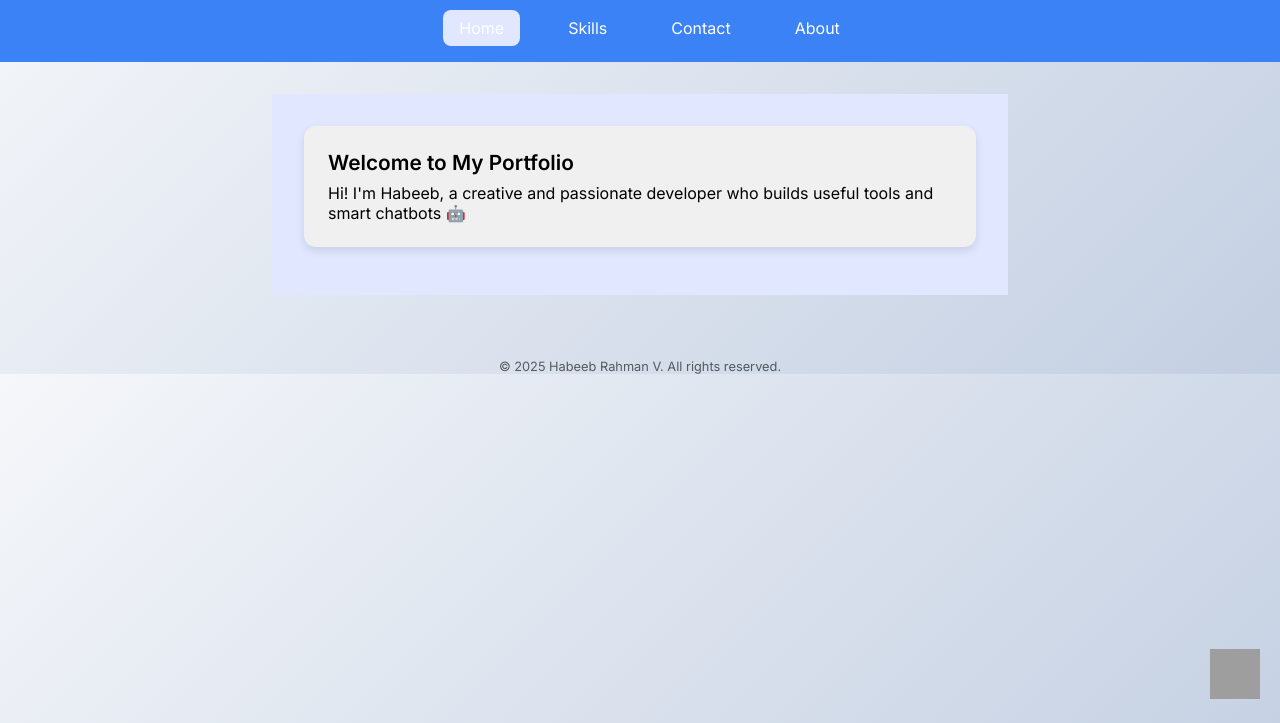
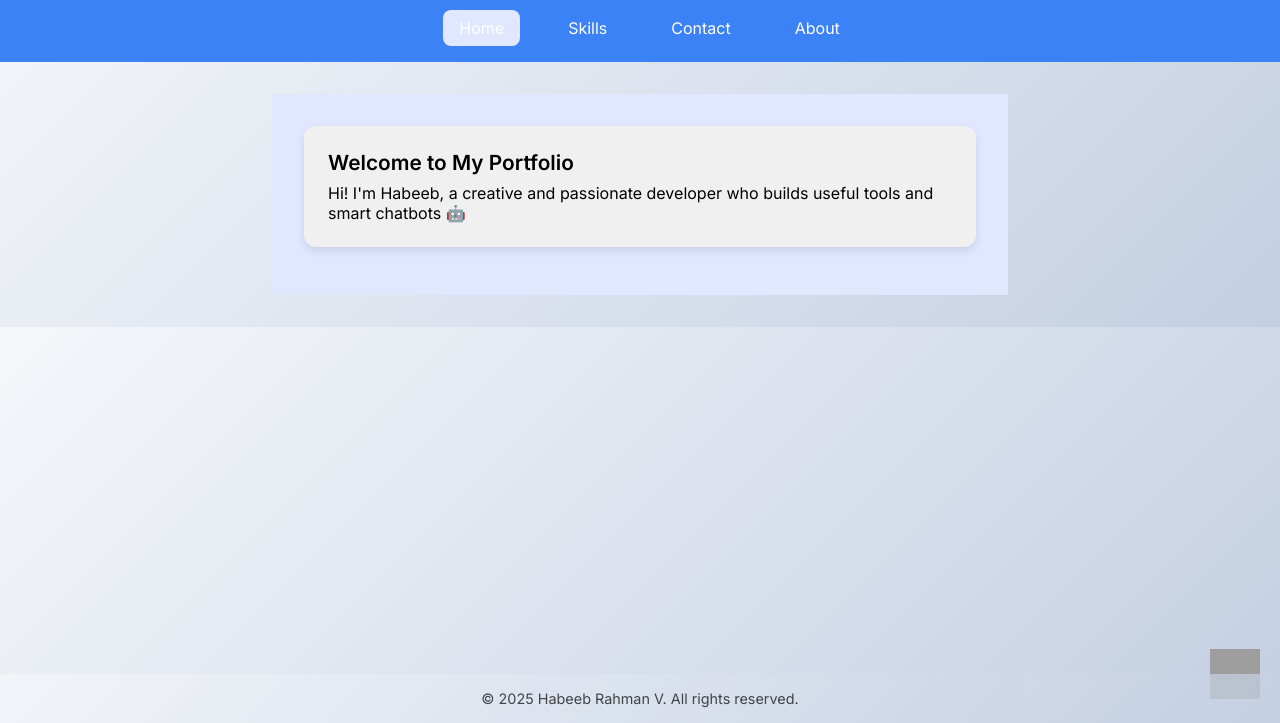
Before and after one commit to HabzSutherland/HabzPortfolio, a website: page index.html in a window 1280 px wide. Shown: the part 77-800 px from the top of the page. Drawn offline with Linux system fonts and the light colour scheme; grey boxes are pictures that could not be loaded.

Commit message:
Update index.html

```diff
--- a/index.html
+++ b/index.html
@@ -43,17 +43,17 @@
     input[type="text"] { flex: 1; padding: 0.6rem; border: 1px solid #ccc; border-radius: 8px; }
     button { padding: 0.6rem 1rem; border: none; border-radius: 8px; cursor: pointer; background: #3b82f6; color: white; font-weight: 600; box-shadow: 0 4px 8px rgba(0, 0, 0, 0.1); }
     .theme-toggle { cursor: pointer; font-size: 1.2rem; }
-     footer {
-      display: flex;
-      justify-content: center;
-      align-items: center;
+    footer {
       text-align: center;
-      font-size: 0.8rem;
-      margin-top: 2rem;
-      opacity: 0.6;
+      font-size: 0.9rem;
+      padding: 1rem;
+      opacity: 0.7;
       width: 100%;
+      position: fixed;
+      left: 0;
+      bottom: 0;
+      background: var(--bg);
     }
-
     #chatbot-icon { position: fixed; bottom: 20px; right: 20px; cursor: pointer; }
     #chatbot-icon img { width: 50px; height: 50px; }
     @media screen and (max-width: 600px) {
```
